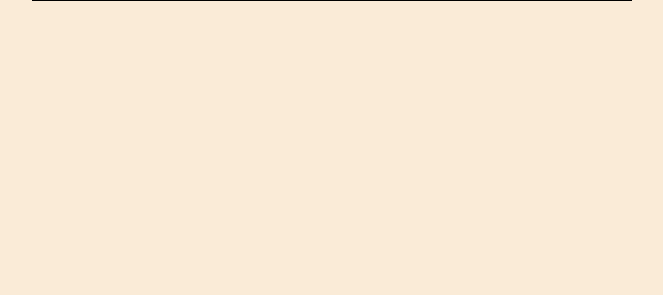
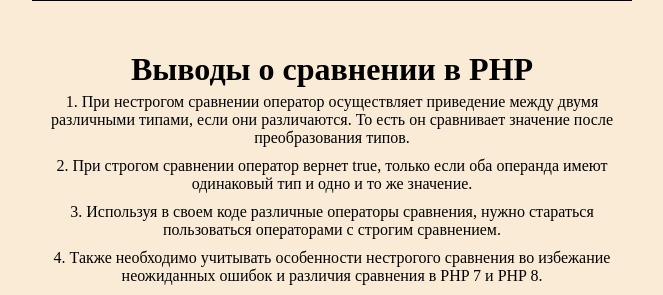
Before and after one commit to lozovoy-evgeny/task_11.7.1, a PHP site: page / in a window 1280 px wide. Shown: the part 1082-1377 px from the top of the page, without its empty margins (308-971 px from the left). Before the commit the page ends 1083 px from the top, so only its background shows below. Run offline with PHP 8.4, Linux system fonts and the light colour scheme.

Commit message:
fix to 30 points

```diff
--- a/index.php
+++ b/index.php
@@ -19,6 +19,15 @@
         <h1> Таблица жесткого сравнения PHP </h1>
         <?php include 'tough_comparison_Table.php'; ?>
     </div>
+    <div>
+        <h1> Выводы о сравнении в PHP </h1>
+        <ol>
+            <li>При нестрогом сравнении оператор осуществляет приведение между двумя различными типами, если они различаются. То есть он сравнивает значение после преобразования типов.</li>
+            <li>При строгом сравнении оператор вернет true, только если оба операнда имеют одинаковый тип и одно и то же значение.</li>
+            <li>Используя в своем коде различные операторы сравнения, нужно стараться пользоваться операторами с строгим сравнением.</li>
+            <li>Также необходимо учитывать особенности нестрогого сравнения во избежание неожиданных ошибок и различия сравнения в PHP 7 и PHP 8.</li>
+        </ol>
+    </div>
 </div>
 </body>
 </html>
--- a/style.css
+++ b/style.css
@@ -2,6 +2,16 @@
    margin: 0px;
    padding: 0px;
    box-sizing: border-box;
+}
+
+ol {
+   width: 600px;
+   list-style-position: inside;
+}
+
+li {
+   margin-top: 5px;
+   margin-bottom: 10px;
 }
 
 body {
```
Also changed, not shown: comparison_Table.php (added, +51 -0 lines).
